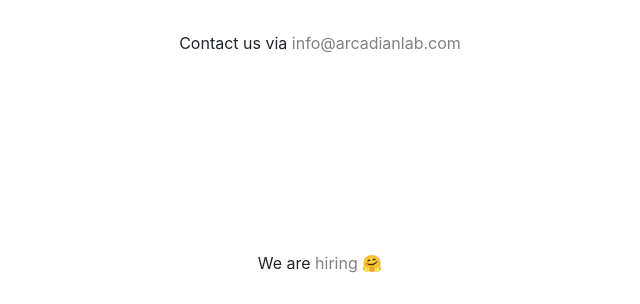
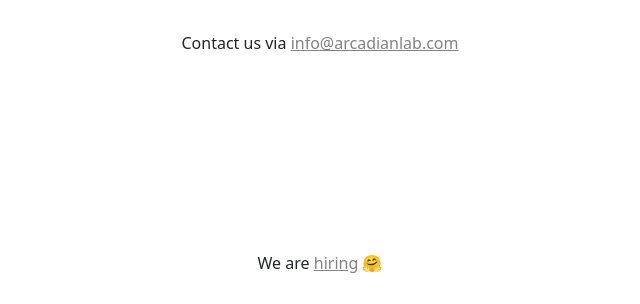
Before and after one commit to shehroz290/arcadianlab.github.io, a plain HTML site: page index.html in a window 1280 px wide. Shown: the part 493-797 px from the top of the page, 320-960 px from the left. Drawn offline with nearby package versions, Linux system fonts and the light colour scheme.

Commit message:
Update Bootstrap and fix formatting

```diff
--- a/index.html
+++ b/index.html
@@ -1,11 +1,16 @@
 <!doctype html>
 <html lang="en">
 <head>
+    <title>Arcadian Lab</title>
+
+    <!-- Required meta tags -->
     <meta charset="utf-8">
-    <title>Arcadian Lab</title>
     <meta name="viewport" content="width=device-width, initial-scale=1, shrink-to-fit=no">
+
     <meta name="description" content="Mobile games developer."/>
-    <link rel="stylesheet" href="https://stackpath.bootstrapcdn.com/bootstrap/4.3.1/css/bootstrap.min.css" integrity="sha384-ggOyR0iXCbMQv3Xipma34MD+dH/1fQ784/j6cY/iJTQUOhcWr7x9JvoRxT2MZw1T" crossorigin="anonymous">
+
+    <!-- Bootstrap CSS -->
+    <link href="https://cdn.jsdelivr.net/npm/bootstrap@5.0.0-beta1/dist/css/bootstrap.min.css" rel="stylesheet" integrity="sha384-giJF6kkoqNQ00vy+HMDP7azOuL0xtbfIcaT9wjKHr8RbDVddVHyTfAAsrekwKmP1" crossorigin="anonymous">
 
     <meta property="og:title" content="Arcadian Lab" />
     <meta property="og:site_name" content="Arcadian Lab" />
@@ -14,9 +19,8 @@
     <meta property="og:image" content="/static/img/arcadianlab_logo.png" />
 
     <style>
-
         a, a:focus, a:hover {
-            color: rgb(129, 129, 129);
+            color: rgb(130, 130, 130);
         }
 
         html,
@@ -37,8 +41,6 @@
         .cover {
             padding: 0 1.5rem;
         }
-
-
     </style>
 </head>
 <body class="text-center">
```
